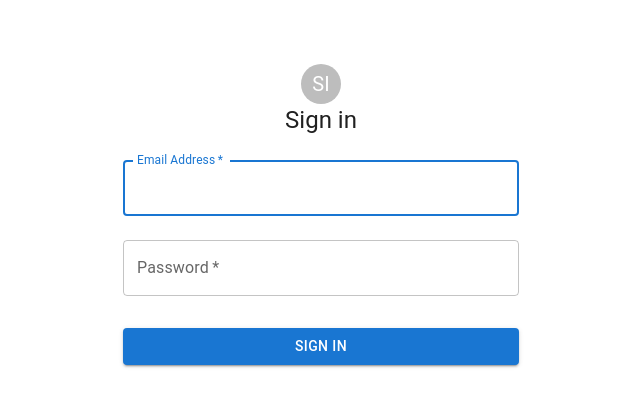
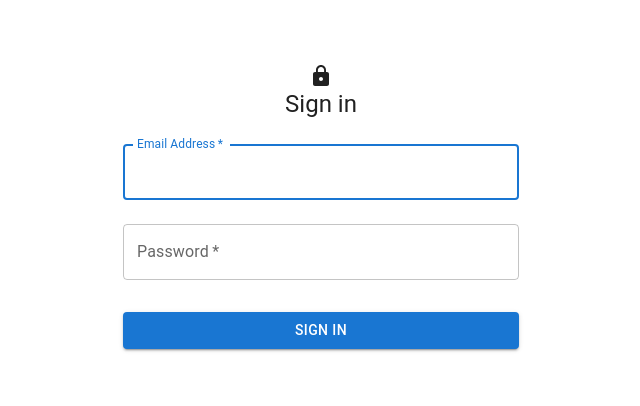
Before and after one commit to Ricardo1335/IETI-LAB05, a React (Create React App) app in the folder my-app/: page / in a window 1280 px wide. Shown: the top 406 px of the page, without its empty margins (319-959 px from the left). Built offline with nearby package versions, Linux system fonts and the light colour scheme.

Commit message:
Finalizado

```diff
--- a/my-app/src/App.js
+++ b/my-app/src/App.js
@@ -7,6 +7,7 @@ import Box from '@mui/material/Box';
 import Typography from '@mui/material/Typography';
 import Container from '@mui/material/Container';
 import { createTheme, ThemeProvider } from '@mui/material/styles';
+import LockIcon from '@mui/icons-material/Lock';
 
 
 
@@ -26,8 +27,7 @@ export default function SignIn() {
             alignItems: 'center',
           }}
         >
-          <Avatar >SI</Avatar>
-
+          <LockIcon></LockIcon>
           <Typography component="h1" variant="h5">
             Sign in
           </Typography>
```
